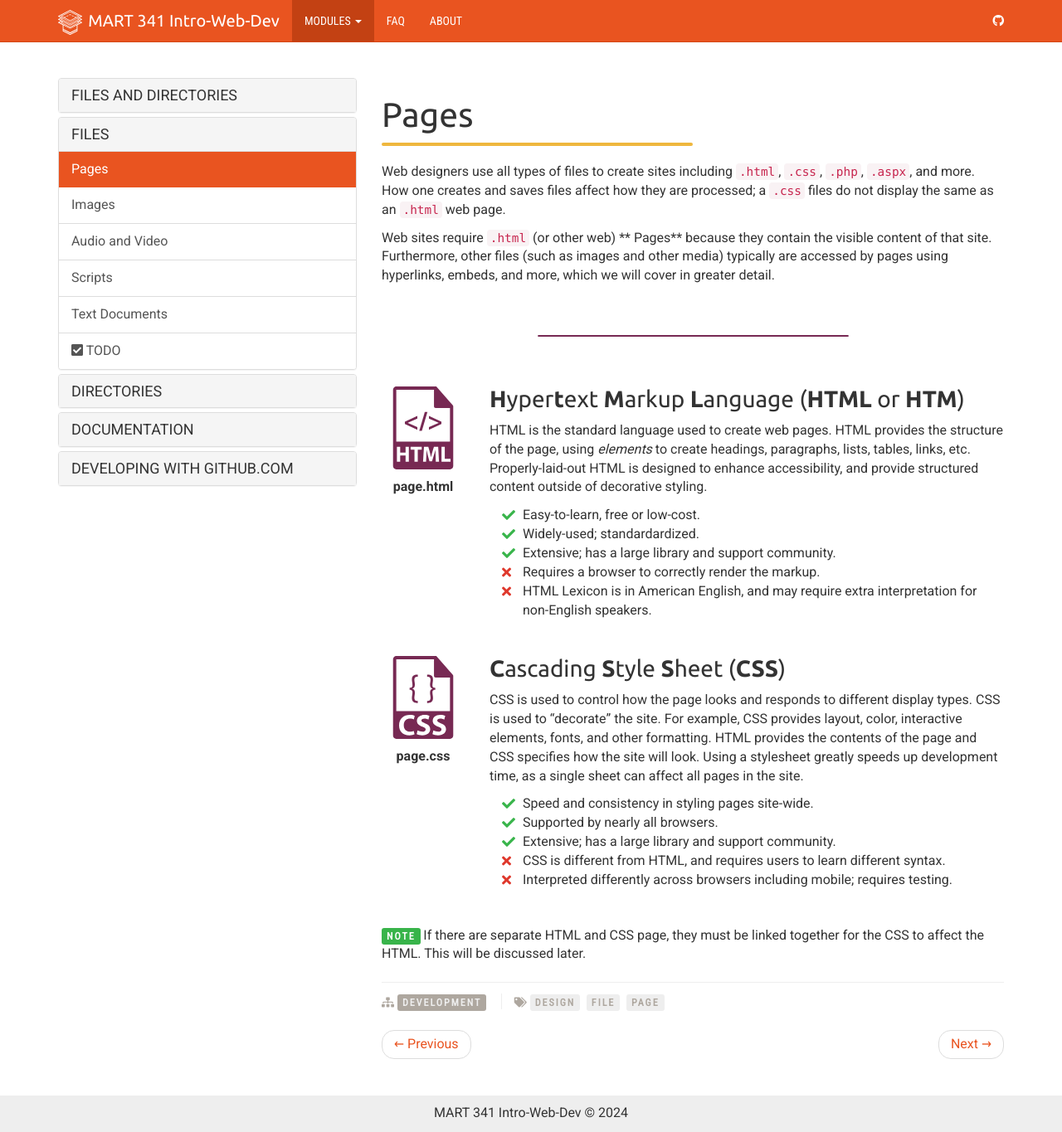
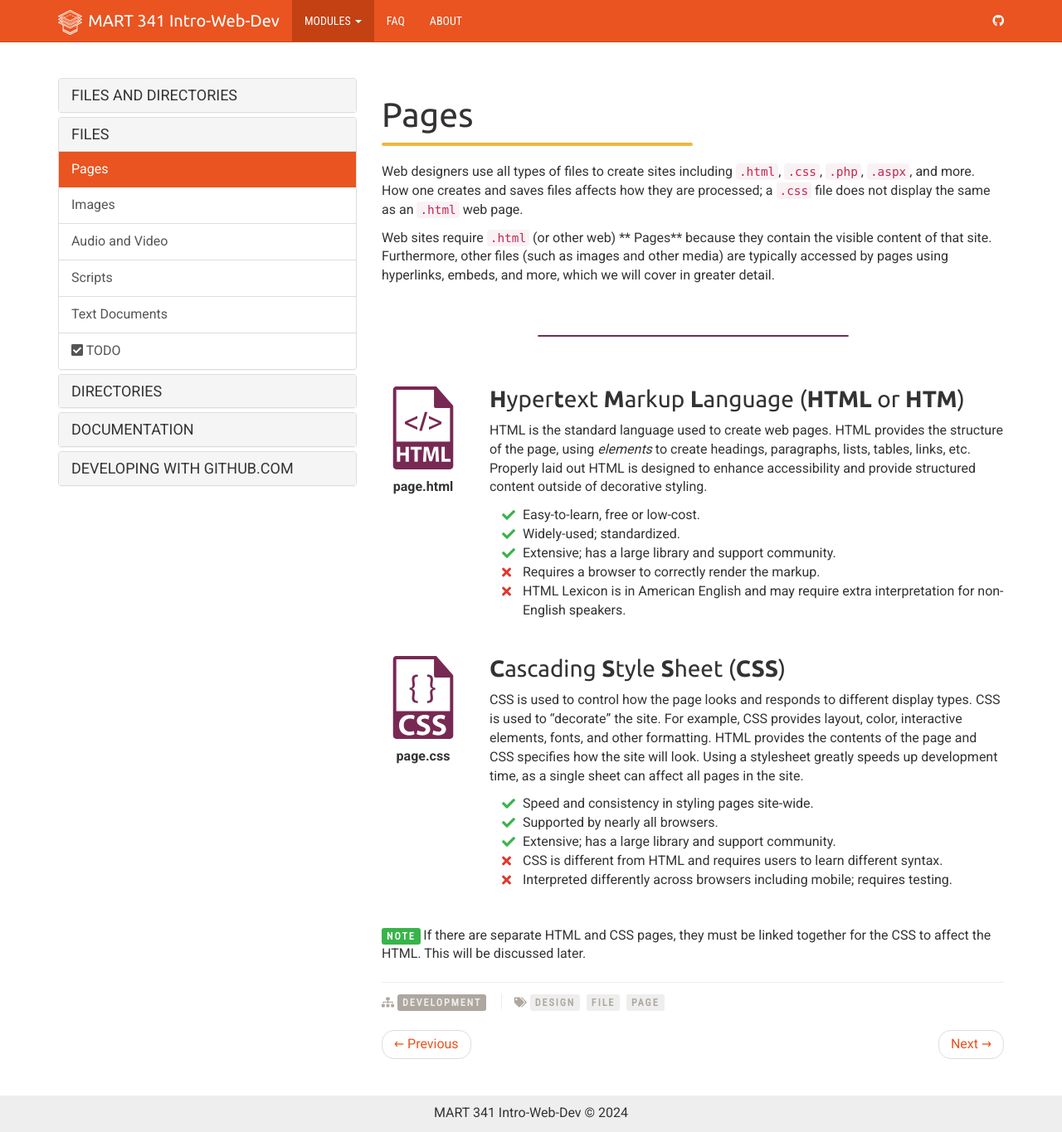
Before and after one commit to Montana-Media-Arts/webDesignFall2024, a Jekyll site: the page built from _docs/topic-01/02-files/page-01.md, in a window 1280 px wide and 1365 px high. Shown: the whole window at 83% size. Built offline with Jekyll 4.4.1, drawn with Linux system fonts in a browser that asks for light colours; nearby versions of some CDN libraries.

Commit message:
Made minor edits for clarity

```diff
--- a/_docs/topic-01/02-files/page-01.md
+++ b/_docs/topic-01/02-files/page-01.md
@@ -9,9 +9,9 @@ tags: design, file, page
 <div class="divider-heading"></div>
 
 
-Web designers use all types of files to create sites including `.html`, `.css`, `.php`, `.aspx`, and more. How one creates and saves files affect how they are processed; a `.css` files do not display the same as an `.html` web page.
+Web designers use all types of files to create sites including `.html`, `.css`, `.php`, `.aspx`, and more. How one creates and saves files affects how they are processed; a `.css` file does not display the same as an `.html` web page.
 
-Web sites require `.html` (or other web) ** Pages** because they contain the visible content of that site. Furthermore, other files (such as images and other media) typically are accessed by pages using hyperlinks, embeds, and more, which we will cover in greater detail.
+Web sites require `.html` (or other web) ** Pages** because they contain the visible content of that site. Furthermore, other files (such as images and other media) are typically accessed by pages using hyperlinks, embeds, and more, which we will cover in greater detail.
 
 
 <div class="divider-pg"></div>
@@ -24,14 +24,14 @@ Web sites require `.html` (or other web) ** Pages** because they contain the vis
   </div>
   <div class="col-lg-10">
     <h3><b>H</b>yper<b>t</b>ext <b>M</b>arkup <b>L</b>anguage (<b>HTML</b> or <b>HTM</b>)</h3>
-    <p>HTML is the standard language used to create web pages. HTML provides the structure of the page, using <i>elements</i> to create headings, paragraphs, lists, tables, links, etc. Properly-laid-out HTML is designed to enhance accessibility, and provide structured content outside of decorative styling.</p>
+    <p>HTML is the standard language used to create web pages. HTML provides the structure of the page, using <i>elements</i> to create headings, paragraphs, lists, tables, links, etc. Properly laid out HTML is designed to enhance accessibility and provide structured content outside of decorative styling.</p>
 
     <ul class="pros-and-cons">
       <li class="icon-pro">Easy-to-learn, free or low-cost.</li>
-      <li class="icon-pro">Widely-used; standardardized.</li>
+      <li class="icon-pro">Widely-used; standardized.</li>
       <li class="icon-pro">Extensive; has a large library and support community.</li>
       <li class="icon-con">Requires a browser to correctly render the markup.</li>
-      <li class="icon-con">HTML Lexicon is in American English, and may require extra interpretation for non-English speakers.</li>
+      <li class="icon-con">HTML Lexicon is in American English and may require extra interpretation for non-English speakers.</li>
     </ul>
   </div>
 </div>
@@ -49,10 +49,10 @@ Web sites require `.html` (or other web) ** Pages** because they contain the vis
       <li class="icon-pro">Speed and consistency in styling pages site-wide.</li>
       <li class="icon-pro">Supported by nearly all browsers.</li>
       <li class="icon-pro">Extensive; has a large library and support community.</li>
-      <li class="icon-con">CSS is different from HTML, and requires users to learn different syntax.</li>
+      <li class="icon-con">CSS is different from HTML and requires users to learn different syntax.</li>
       <li class="icon-con">Interpreted differently across browsers including mobile; requires testing.</li>
     </ul>
   </div>
 </div>
 
-<span class="label label-success">Note</span>If there are separate HTML and CSS page, they must be linked together for the CSS to affect the HTML.  This will be discussed later.
+<span class="label label-success">Note</span>If there are separate HTML and CSS pages, they must be linked together for the CSS to affect the HTML.  This will be discussed later.
```
